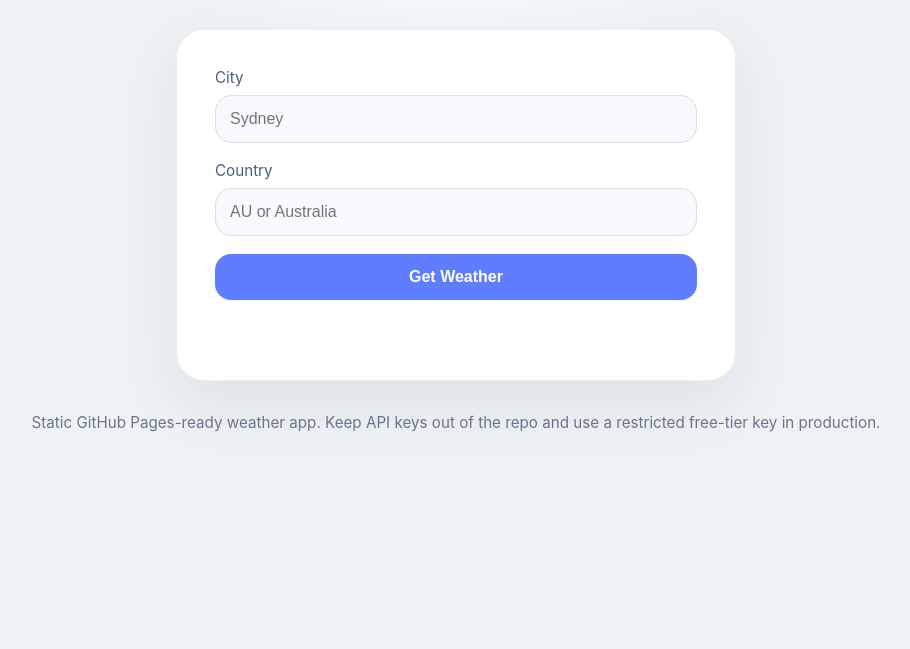
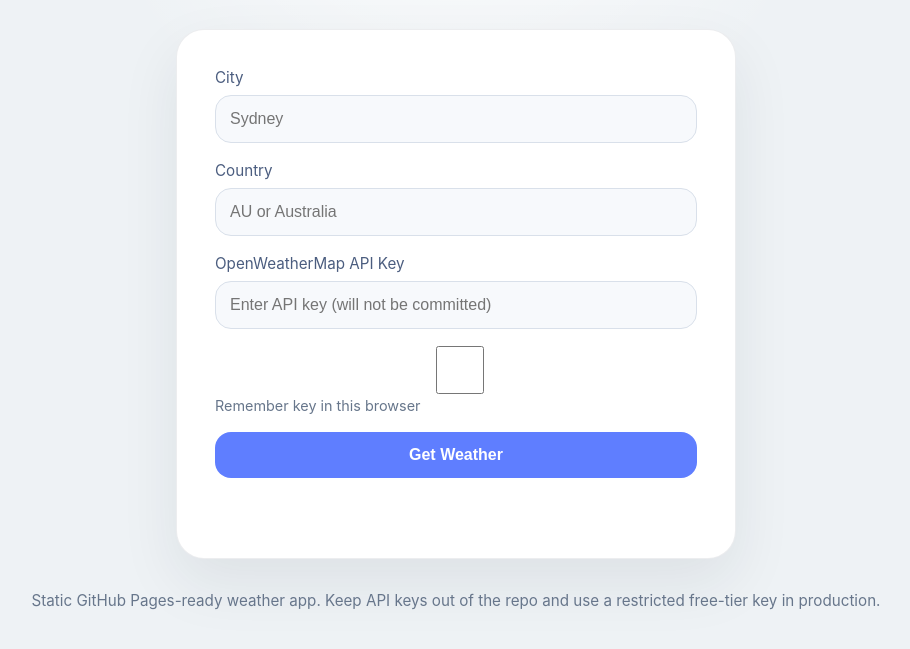
Before and after one commit to thirucoderepo/Waether-app, a plain HTML site: page index.html in a window 1280 px wide. Shown: the part 177-826 px from the top of the page, without its empty margins (184-1094 px from the left). Before the commit the page ends 800 px from the top, so only its background shows below. Drawn offline with Linux system fonts and the light colour scheme.

Commit message:
modified:   index.html modified:   script.js

```diff
--- a/index.html
+++ b/index.html
@@ -41,6 +41,20 @@
                 placeholder="AU or Australia"
                 autocomplete="off"
               />
+            </div>
+
+            <div class="field-row">
+              <label for="apiKey">OpenWeatherMap API Key</label>
+              <input
+                id="apiKey"
+                name="apiKey"
+                type="password"
+                placeholder="Enter API key (will not be committed)"
+                autocomplete="off"
+              />
+              <label style="font-size:0.9rem; color:#67768b; margin-top:6px;">
+                <input id="rememberKey" type="checkbox" /> Remember key in this browser
+              </label>
             </div>
 
             <button type="submit" class="primary-button">Get Weather</button>
```
